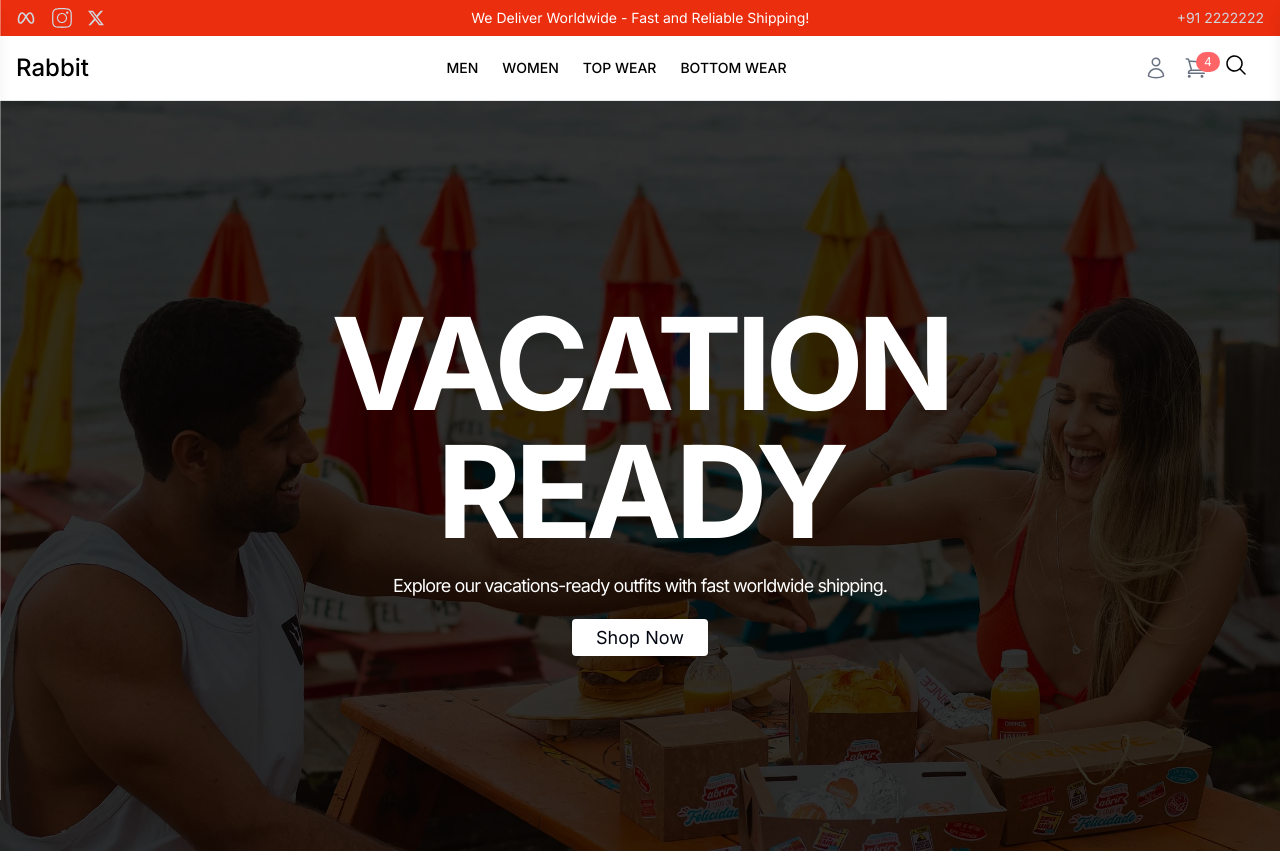
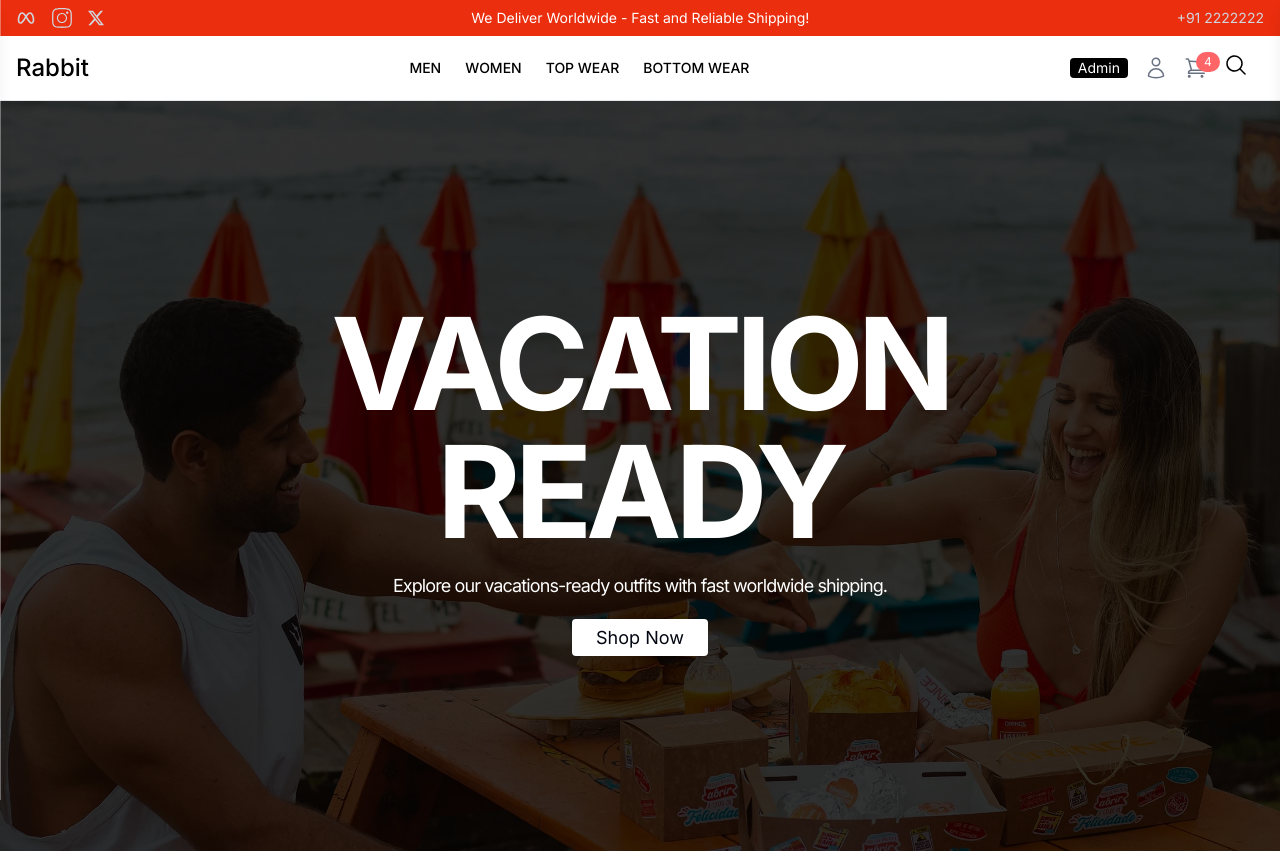
Before and after one commit to PriyanshPorwal999/E-commerce-Rabbit-, a React (Vite) app: page / in a window 1280 px wide. Shown: the top 853 px of the page. Built offline with nearby package versions, Linux system fonts and the light colour scheme.

Commit message:
Add path to admin and add admin button

```diff
--- a/src/components/Common/Navbar.jsx
+++ b/src/components/Common/Navbar.jsx
@@ -63,6 +63,7 @@ const NavBar = () => {
 
         {/* Right logos */}
         <div className="flex items-center space-x-4">
+          <Link to="/admin" className="block bg-black px-2 rounded text-sm text-white">Admin</Link>
           <Link to="/profile" className="hover: text-gray-700">
             <HiOutlineUser className="h-6 w-6 text-gray-500" />
           </Link>
```
